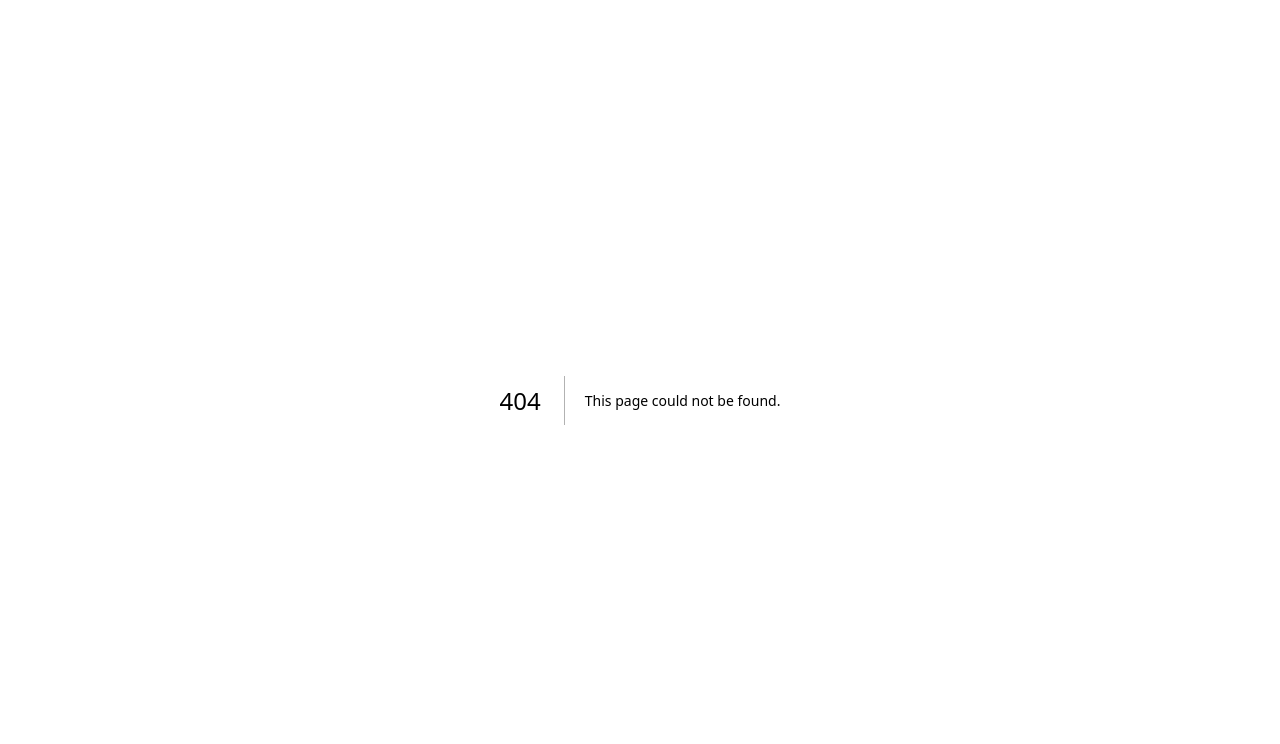
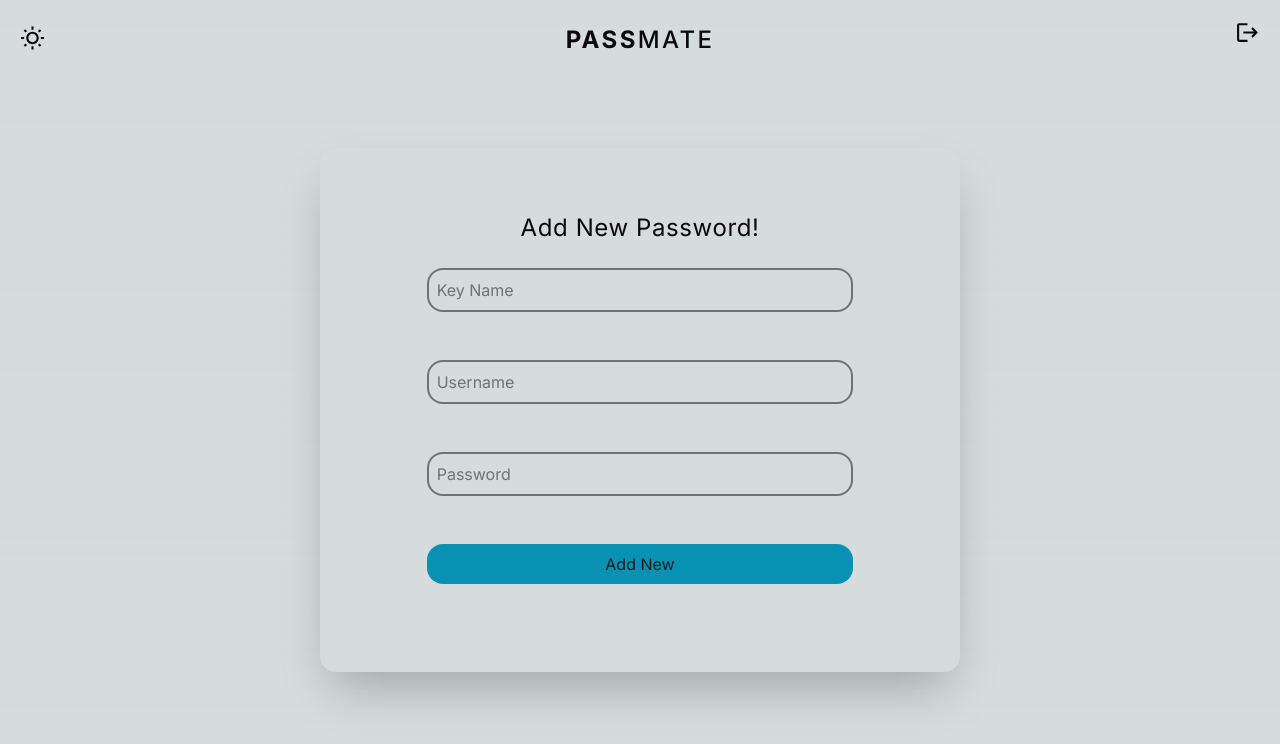
Before and after one commit to manan-malhotra/passmate, a Next.js app: page /addNew in a window 1280 px wide. Before the commit this address had no page. Shown: the top 744 px of the page. Built offline with nearby package versions, Linux system fonts and the light colour scheme.

Commit message:
Add new keys page added

```diff
--- /dev/null
+++ b/src/app/addNew/page.tsx
@@ -0,0 +1,73 @@
+"use client";
+import React, { useState } from "react";
+import Topbar from "@/components/topbar";
+import { useRouter } from "next/navigation";
+import axios from "axios";
+export default function AddNew() {
+  const [username, setUsername] = useState("");
+  const [password, setPassword] = useState("");
+  const [key, setKey] = useState("");
+  const router = useRouter();
+  const addNew = async () => {
+    try {
+      const res = await axios.post("/api/store/addPass", {
+        username,
+        password,
+        key,
+      });
+      if (res.status == 200) {
+        router.push("/");
+      }
+    } catch (error: any) {
+      console.log(error);
+      alert(error.response.data.message);
+    }
+  };
+  return (
+    <>
+      <Topbar isLoggedIn />
+      <div className="flex flex-col h-5/6 items-center justify-center py-2">
+        <div className="shadow-2xl bg-primary md:h-4/5 h-5/6 lg:w-3/6 md:w-4/6 w-5/6 rounded-2xl mt-16  mb-auto p-16">
+          <p className=" text-center text-2xl tracking-wide capitalize ">
+            Add new password!
+          </p>
+          <div className="flex flex-col justify-center items-center ">
+            <div className="my-4 md:my-6 sm:my-4 w-5/6">
+              <input
+                className="border-2 rounded-2xl p-2 w-full"
+                type="text"
+                placeholder="Key Name"
+                onChange={(e) => setKey(e.target.value)}
+              />
+            </div>
+            <div className="my-4 md:my-6 sm:my-4 w-5/6">
+              <input
+                className="border-2 rounded-2xl p-2 w-full"
+                type="text"
+                placeholder="Username"
+                onChange={(e) => setUsername(e.target.value)}
+              />
+            </div>
+            <div className="my-4 md:my-6 sm:my-4 w-5/6">
+              <input
+                className="border-2 rounded-2xl p-2 w-full"
+                type="password"
+                placeholder="Password"
+                onChange={(e) => setPassword(e.target.value)}
+              />
+            </div>
+
+            <button
+              className="bg-cyan-600 rounded-2xl p-2 w-5/6 text-primary my-4 md:my-6 sm:my-4"
+              onClick={() => {
+                addNew();
+              }}
+            >
+              Add New
+            </button>
+          </div>
+        </div>
+      </div>
+    </>
+  );
+}
--- a/src/app/api/store/addPass/route.ts
+++ b/src/app/api/store/addPass/route.ts
@@ -14,7 +14,7 @@ export async function POST(request: NextRequest) {
     key.trim() == ""
   ) {
     return NextResponse.json(
-      { message: "ey or Password cannot be empty" },
+      { message: "Key and Password cannot be empty" },
       { status: 400 }
     );
   }
@@ -29,14 +29,13 @@ export async function POST(request: NextRequest) {
       { message: "Invalid Token Provided" },
       { status: 401 }
     );
-  const updatedKey = key.toLowerCase();
-  const cryptr = new Cryptr(updatedKey + process.env.CRYPTR_KEY);
+  const cryptr = new Cryptr(key + process.env.CRYPTR_KEY);
   let enryptedUser = "";
   if (username != null && username.trim() !== "") {
     enryptedUser = cryptr.encrypt(username);
   }
   const encryptedPass = cryptr.encrypt(password);
-  const alreadyExist = await Password.findOne({ user, key: updatedKey });
+  const alreadyExist = await Password.findOne({ user, key });
   if (alreadyExist) {
     return NextResponse.json(
       { message: "Cannot add with same key: " + key },
@@ -47,7 +46,7 @@ export async function POST(request: NextRequest) {
     username: enryptedUser,
     password: encryptedPass,
     user,
-    key: updatedKey,
+    key,
   });
 
   return NextResponse.json({ message: "Key Added Successfully" });
--- a/src/app/api/store/getPass/route.ts
+++ b/src/app/api/store/getPass/route.ts
@@ -28,9 +28,8 @@ export async function POST(request: NextRequest) {
         { message: "Invalid Token Provided" },
         { status: 401 }
       );
-    const updatedKey = key.toLowerCase();
-    const cryptr = new Cryptr(updatedKey + process.env.CRYPTR_KEY);
-    const storeData = await Password.findOne({ user, key: updatedKey });
+    const cryptr = new Cryptr(key + process.env.CRYPTR_KEY);
+    const storeData = await Password.findOne({ user, key });
     if (!storeData)
       return NextResponse.json(
         { message: "No such key found!" },
--- a/src/app/globals.css
+++ b/src/app/globals.css
@@ -91,3 +91,23 @@ input:focus {
 .card-back {
   transform: rotateY(180deg);
 }
+.floating-button {
+  position: fixed;
+  bottom: 20px;
+  right: 20px;
+  background-color: #3094ff;
+  color: rgb(var(--card));
+  border: none;
+  border-radius: 50%;
+  width: 56px;
+  height: 56px;
+  display: flex;
+  align-items: center;
+  justify-content: center;
+  box-shadow: 0px 4px 10px rgba(0, 0, 0, 0.1);
+  cursor: pointer;
+  transition: background-color 0.3s;
+}
+.floating-button:hover {
+  background-color: #0056b3;
+}
--- a/src/app/home/page.tsx
+++ b/src/app/home/page.tsx
@@ -3,7 +3,7 @@ import { useRouter } from "next/navigation";
 import axios from "axios";
 import Topbar from "@/components/topbar";
 import { useEffect, useState } from "react";
-import { MdContentCopy } from "react-icons/md";
+import { MdAdd, MdContentCopy } from "react-icons/md";
 import Snackbar from "@mui/material/Snackbar";
 import Alert from "@mui/material/Alert";
 export default function Home() {
@@ -147,6 +147,14 @@ export default function Home() {
           Copied to Clipboard!
         </Alert>
       </Snackbar>
+      <button
+        className="floating-button"
+        onClick={() => {
+          router.push("/addNew");
+        }}
+      >
+        <MdAdd size={35} />
+      </button>
     </div>
   );
 }
--- a/src/middleware.tsx
+++ b/src/middleware.tsx
@@ -6,7 +6,7 @@ export function middleware(request: NextRequest) {
   const path = request.nextUrl.pathname;
   const token = request.cookies.get("token")?.value || "";
   if (path === "/") return NextResponse.redirect(new URL("/home", request.url));
-  if (token === "" && path === "/home") {
+  if (token === "" && (path === "/addNew" || path === "/home")) {
     return NextResponse.redirect(new URL("/login", request.url));
   }
   if (token !== "" && (path === "/login" || path === "/signup")) {
@@ -16,5 +16,5 @@ export function middleware(request: NextRequest) {
 
 // See "Matching Paths" below to learn more
 export const config = {
-  matcher: ["/home", "/login", "/signup", "/"],
+  matcher: ["/home", "/login", "/signup", "/", "/addNew"],
 };
```
